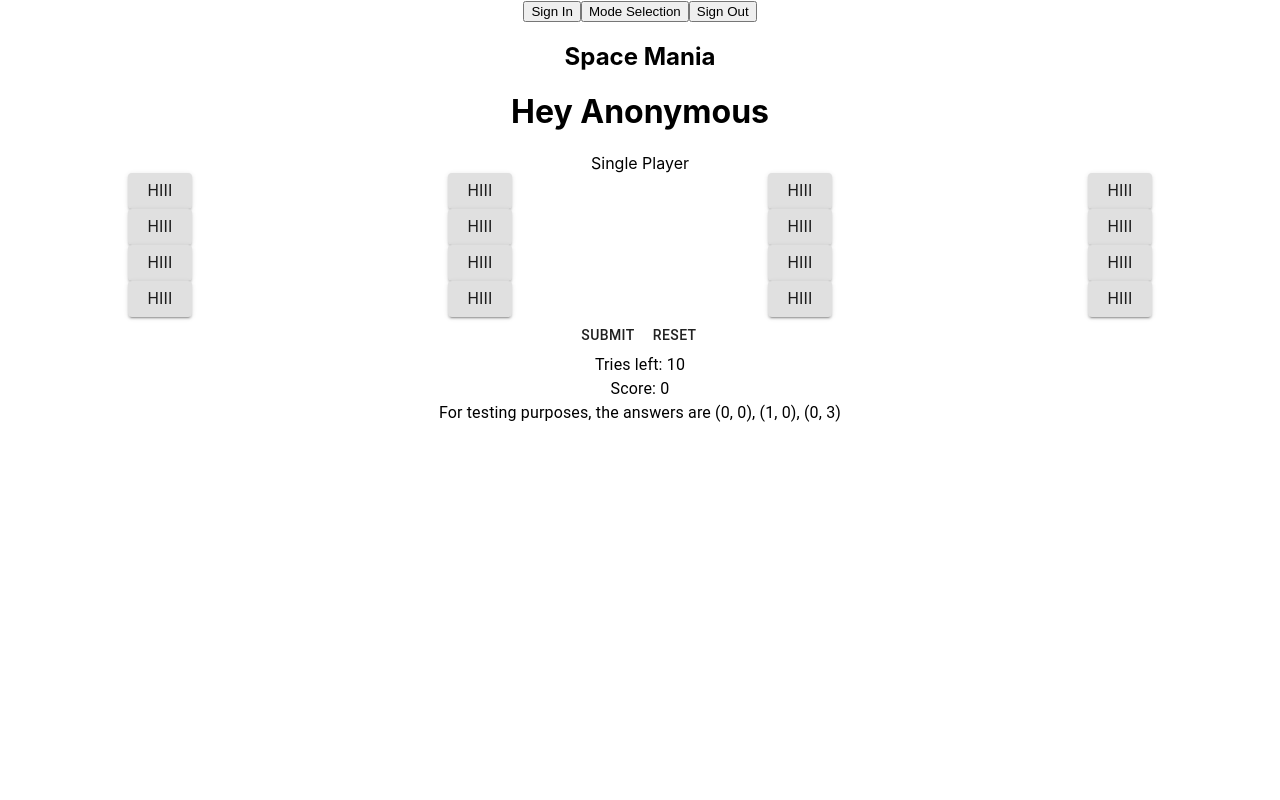
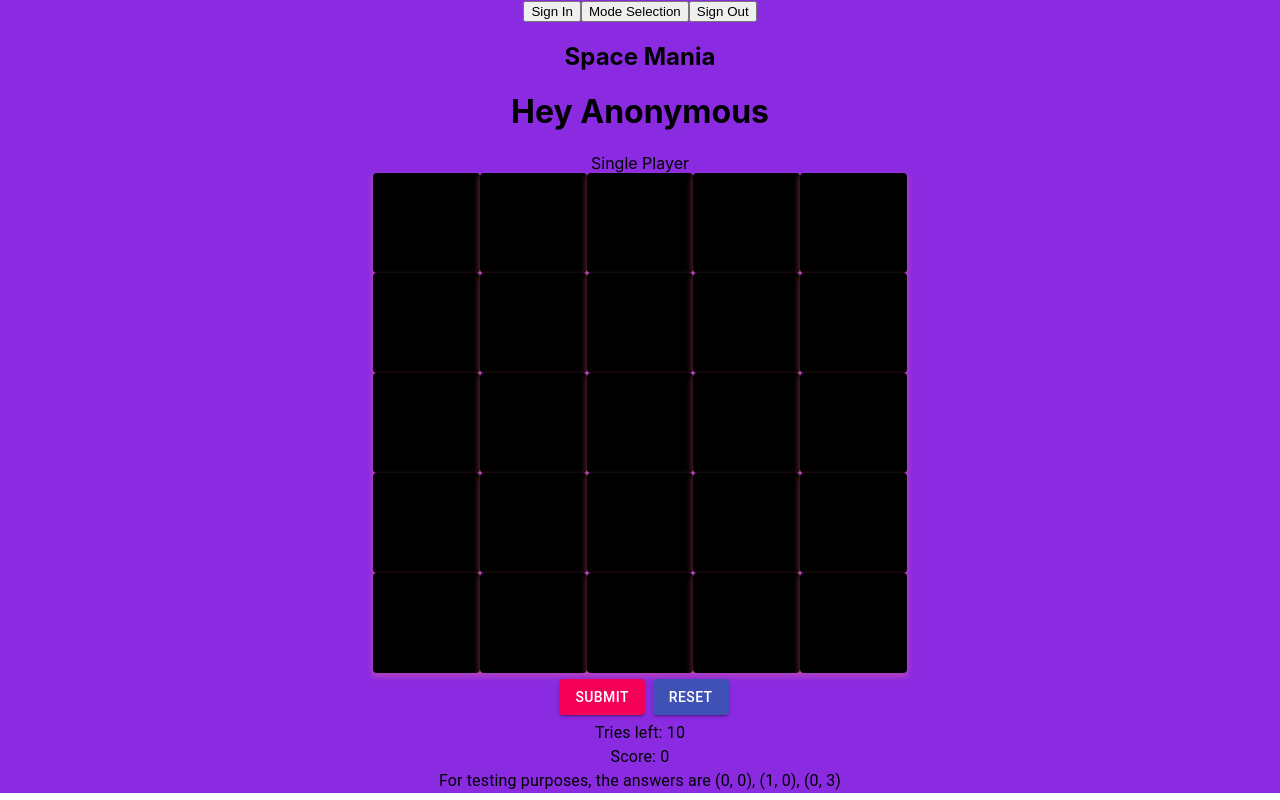
Before and after one commit to Collins1738/spaceship-mania-client, a React (Create React App) app: page /single-player in a window 1280 px wide. Built offline with nearby package versions, Linux system fonts and the light colour scheme; no server answers.

Commit message:
Naja & Khalil updated submit buttons and board

```diff
--- a/src/App.css
+++ b/src/App.css
@@ -1,5 +1,6 @@
 .App {
 	text-align: center;
+	background-color: blueviolet;
 }
 
 .App-logo {
--- a/src/pages/single-player-page.js
+++ b/src/pages/single-player-page.js
@@ -15,6 +15,20 @@ const styles = (theme) => ({
 		textAlign: "center",
 		color: theme.palette.text.secondary,
 	},
+	unselectedButton: {
+		boxShadow: "0 3px 5px 2px rgba(255, 105, 135, .3)",
+		//background: "0 3px 5px 2px rgba (0, 0, 0)",
+		background: "black",
+		height: 100,
+		width: "100%",
+	},
+	selectedButton: {
+		boxShadow: "0 3px 5px 2px rgba(255, 105, 135, .3)",
+		//background: "0 3px 5px 2px rgba (0, 0, 0)",
+		background: "white",
+		height: 100,
+		width: "100%",
+	},
 });
 
 class SinglePlayerPage extends Component {
@@ -22,7 +36,7 @@ class SinglePlayerPage extends Component {
 		super(props);
 
 		this.state = {
-			size: 4,
+			size: 5,
 			numOfShips: 3,
 			positions: [],
 			triesLeft: 10,
@@ -44,10 +58,14 @@ class SinglePlayerPage extends Component {
 			<div className={classes.root}>
 				Single Player
 				<div>{this.board()}</div>
-				<Button id="Submit" onClick={this.handleSubmit}>
-					Submit
+				<Button
+				>
+
+				<Button variant="contained" color="secondary" id="Submit" onClick={this.handleSubmit}>
+  				Submit
 				</Button>
-				<Button id="Reset" onClick={this.handleReset}>
+				</Button>
+				<Button variant="contained" color="primary" id="Reset" onClick={this.handleReset}>
 					Reset
 				</Button>
 				<Typography>Tries left: {triesLeft}</Typography>
@@ -69,39 +87,60 @@ class SinglePlayerPage extends Component {
 			rows.push(this.row(i));
 			i += 1;
 		}
-		return <Grid container>{rows}</Grid>;
+		return <Grid container>{rows}
+
+		</Grid>;
 	};
 
 	row = (rowNumber) => {
 		const { size, positions } = this.state;
+		const { classes } = this.props;
 		var row = [];
 		var i = 0;
 		while (i < size) {
 			var id = String(rowNumber) + String(i);
 			row.push(
-				<Grid item xs={12 / size} key={id}>
+				<Grid item xs={1} key={id}
+
+
+			   >
 					<Button
 						id={id}
-						variant={
-							positions.includes(id) ? "outlined" : "contained"
-						}
+
+						className={positions.includes(id) ? classes.selectedButton :classes.unselectedButton}
 						onClick={this.handleClick}
+						size = 'small'
+						color='black'
+
 					>
-						<Typography id={id}>Hiii</Typography>
+
 					</Button>
+
 				</Grid>
 			);
 			i += 1;
 		}
 		return (
-			<Grid key={rowNumber} container>
+			<Grid
+				key={rowNumber}
+				className={classes.row}
+				style={{ width: "100%" }}
+
+				container
+				direction="row"
+  				justify="center"
+				alignItems="center"
+				item
+
+				xs={12}
+			>
 				{row}
 			</Grid>
 		);
 	};
 
 	handleClick = (event) => {
-		const { id } = event.target;
+		const { id } = event.currentTarget;
 		const { positions } = this.state;
 		var newPositions = positions;
 		if (positions.includes(id)) {
```
